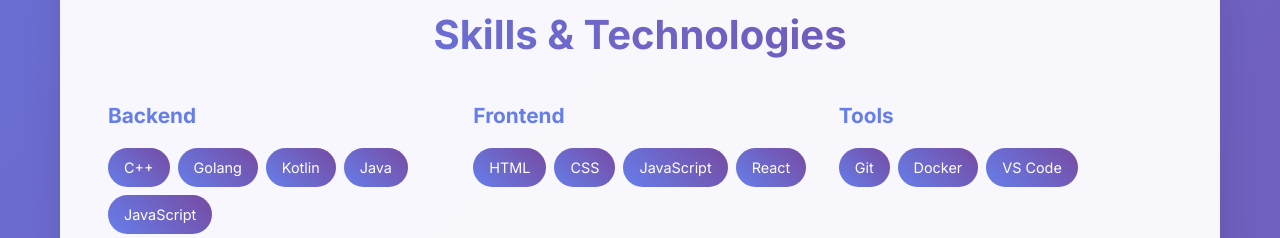
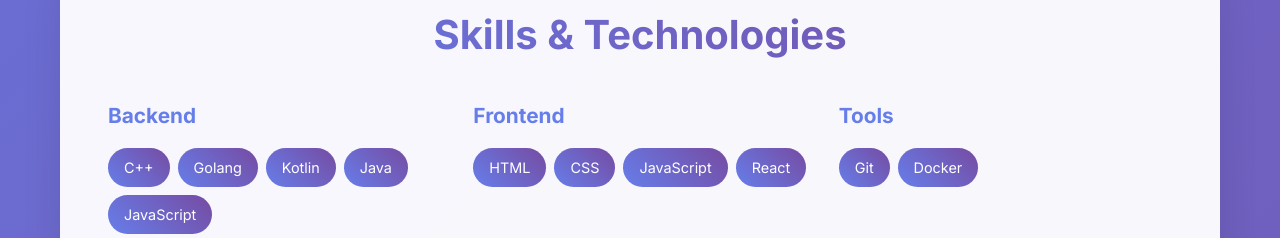
Before and after one commit to yixianlow/yixianlow.github.io, a plain HTML site: page index.html in a window 1280 px wide. Shown: the part 1772-2010 px from the top of the page. Drawn offline with Linux system fonts and the light colour scheme.

Commit message:
Update README

```diff
--- a/index.html
+++ b/index.html
@@ -100,7 +100,6 @@
                         <div class="skill-tags">
                             <span class="skill-tag">Git</span>
                             <span class="skill-tag">Docker</span>
-                            <span class="skill-tag">VS Code</span>
                         </div>
                     </div>
                     <div class="skill-category">
```
Also changed, not shown: 1 other file.
